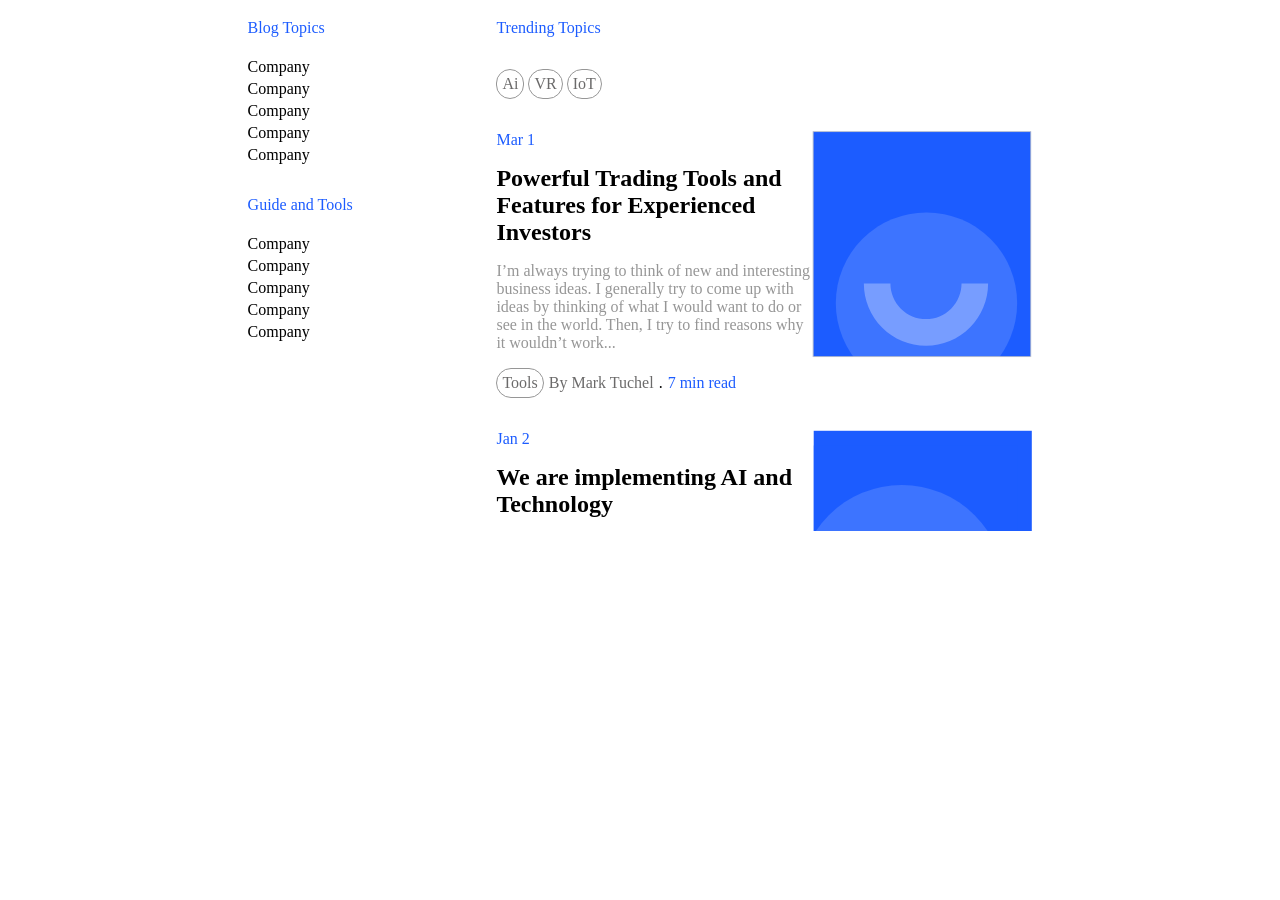
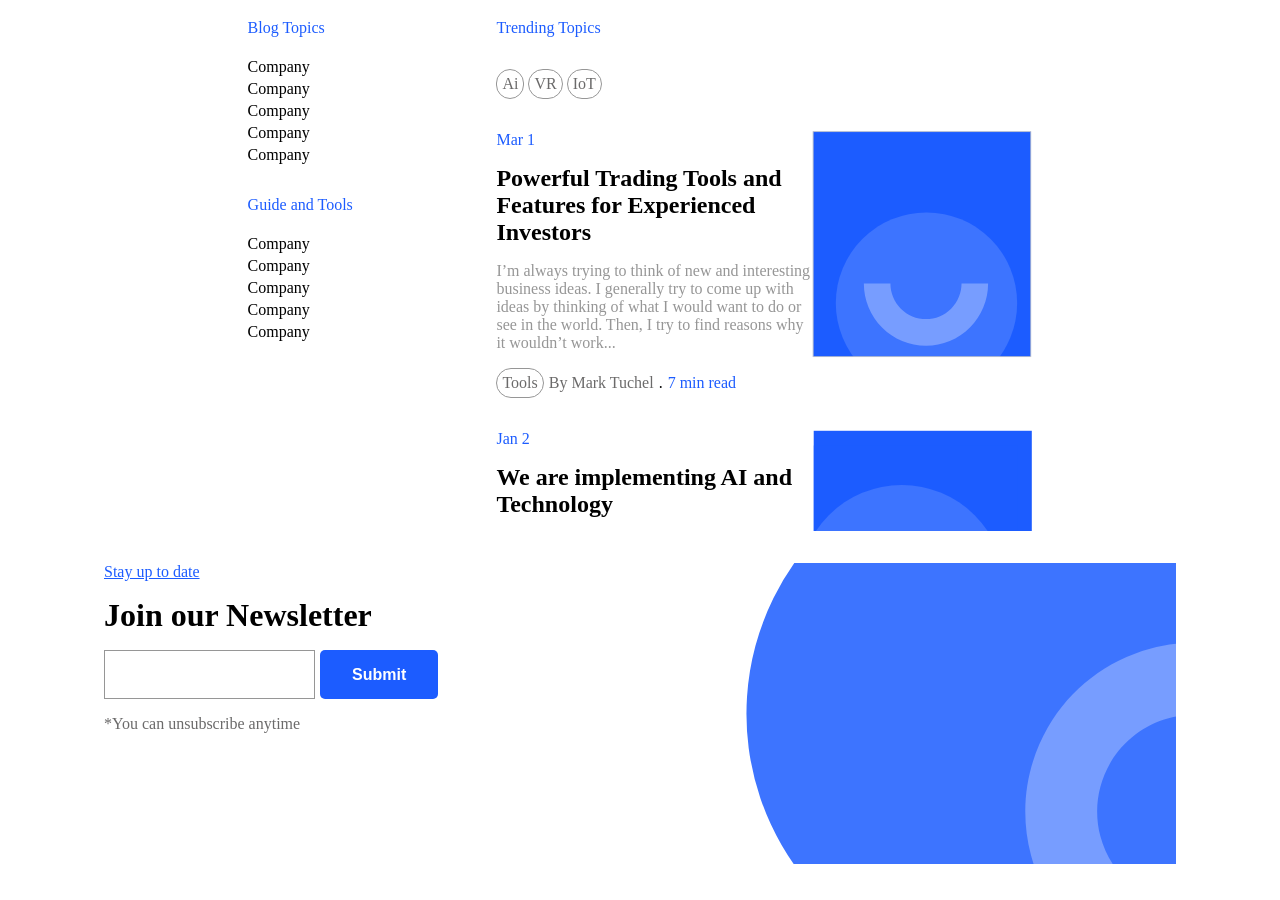
Before and after one commit to spykelionel/skye24blogui, a plain HTML site: page index.html in a window 1280 px wide. Shown: the part 256-1156 px from the top of the page. Before the commit the page ends 819 px from the top, so only its background shows below. Drawn offline with Linux system fonts and the light colour scheme.

Commit message:
finish footer

```diff
--- a/base.css
+++ b/base.css
@@ -29,6 +29,11 @@ ul a {
 
 input:active,
 input:focus {
-  border-style: none;
+  /* border-style: none;   */
   border-color: none;
 }
+
+button {
+  border: none;
+  cursor: pointer;
+}
--- a/index.html
+++ b/index.html
@@ -143,7 +143,27 @@
     </section>
 
     <!-- Footer -->
-    <footer></footer>
+    <footer class="px-6/5 my-2">
+      <div class="flex space-between">
+        <div class="left flex column gap-1r">
+          <p><a href="#" class="default-link">Stay up to date </a></p>
+          <h1>Join our Newsletter</h1>
+          <div class="flex gap-5">
+            <input class="p-1 b-1" type="text" />
+            <button
+              class="btn btn-primary px-2 font-bold text-md"
+              type="button"
+            >
+              Submit
+            </button>
+          </div>
+          <p class="text-tertiary">*You can unsubscribe anytime</p>
+        </div>
+        <div class="right">
+          <img src="assets/images/Group 12.svg" alt="group12" srcset="" />
+        </div>
+      </div>
+    </footer>
     <script src="script.js"></script>
   </body>
 </html>
--- a/style.css
+++ b/style.css
@@ -71,6 +71,15 @@
 .py-1\/3 {
   padding-top: 0.3rem;
   padding-bottom: 0.3rem;
+}
+.p-1\/3 {
+  padding: 0.3rem;
+}
+.p-1\/14 {
+  padding: 0.14rem;
+}
+.p6 {
+  padding: 6px;
 }
 
 .m-2 {
@@ -200,8 +209,10 @@
 }
 
 .btn {
-  padding: 1rem;
   border-radius: 5px;
+}
+.btn-primary:hover {
+  background-color: #3d74ff;
 }
 
 .btn-primary {
@@ -209,11 +220,8 @@
   color: #ffffff;
 }
 
-.highlight {
-  border-radius: 15px;
-  background-color: var(--color-primary);
-  color: #ffffff;
-  padding: 6px;
+.text-md {
+  font-size: 1rem;
 }
 
 input[type="search"] {
```
